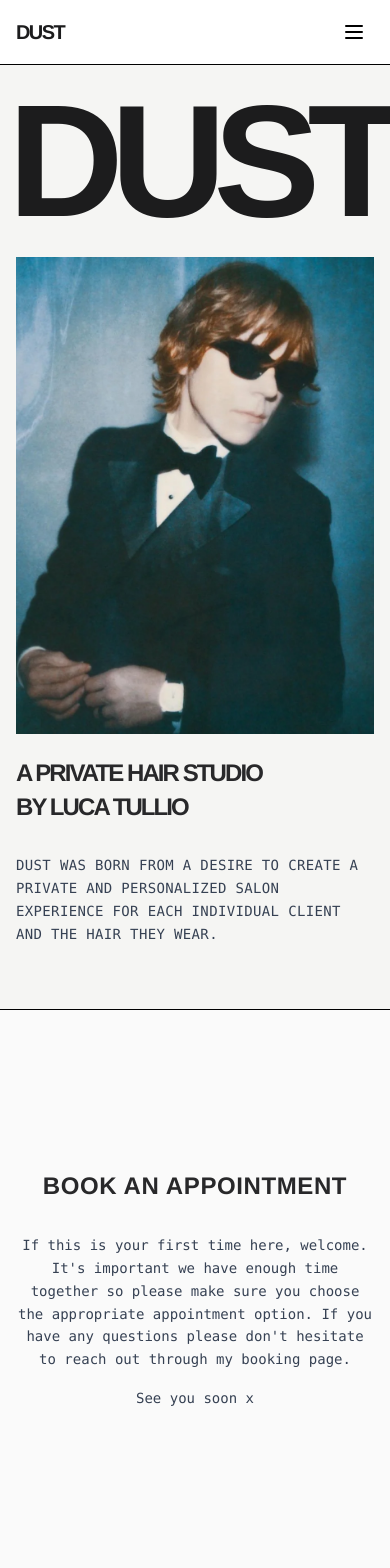
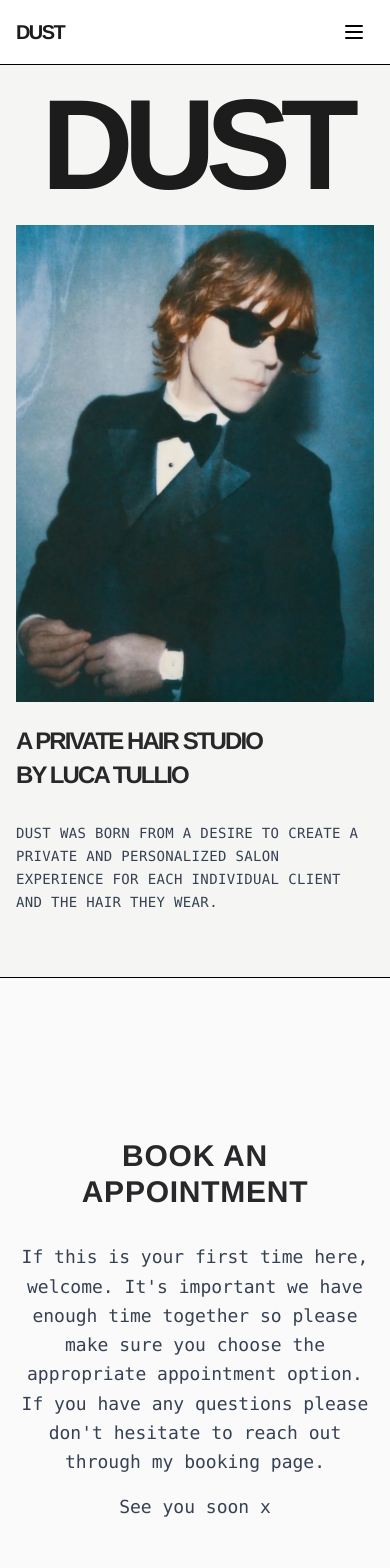
Before and after one commit to DUST-Hair-Studio/website, a Next.js app: page / in a window 390 px wide. Shown: the top 1568 px of the page. Built offline with nearby package versions, Linux system fonts and the light colour scheme; no server answers; the database is empty.

Commit message:
Fix DUST text overflow, reduce mobile sizes, and improve booking section typography

```diff
--- a/app/(customer)/book/page.tsx
+++ b/app/(customer)/book/page.tsx
@@ -617,7 +617,7 @@ function BookPageContent() {
                 <CardDescription>Choose your preferred date</CardDescription>
               </CardHeader>
               <CardContent className="p-0 relative">
-                <div className="w-full">
+                <div className="w-full pb-4">
                   <Calendar
                     mode="single"
                     selected={selectedDate}
--- a/app/page.tsx
+++ b/app/page.tsx
@@ -76,8 +76,8 @@ export default function Home() {
 
       <main>
         {/* DUST Title Section */}
-        <div className="w-full text-center pt-4 pb-2 px-2" style={{ backgroundColor: '#F5F5F3' }}>
-          <h1 className="dust-heading text-[10rem] xs:text-[12rem] sm:text-[14rem] md:text-[18rem] lg:text-[22rem] xl:text-[26rem] 2xl:text-[30rem] leading-none" style={{ color: '#1C1C1D', fontFamily: 'Pragmatica Extended, sans-serif' }}>
+        <div className="w-full text-center pt-4 pb-2 px-4 overflow-hidden" style={{ backgroundColor: '#F5F5F3' }}>
+          <h1 className="dust-heading text-[8rem] xs:text-[10rem] sm:text-[12rem] md:text-[16rem] lg:text-[20rem] xl:text-[24rem] 2xl:text-[28rem] leading-none" style={{ color: '#1C1C1D', fontFamily: 'Pragmatica Extended, sans-serif' }}>
             DUST
           </h1>
         </div>
@@ -155,15 +155,15 @@ export default function Home() {
         {/* Booking Section */}
         <div className="py-40" style={{ backgroundColor: '#FAFAFA' }}>
           <div className="max-w-4xl mx-auto px-4 sm:px-6 lg:px-8 text-center">
-            <h2 className="dust-heading text-2xl sm:text-3xl md:text-4xl lg:text-5xl mb-8 tracking-wide" style={{ color: 'var(--dust-black)' }}>
+            <h2 className="dust-heading text-3xl sm:text-3xl md:text-4xl lg:text-5xl mb-8 tracking-wide" style={{ color: 'var(--dust-black)' }}>
               BOOK AN APPOINTMENT
             </h2>
 
-            <p className="dust-mono text-sm sm:text-base text-gray-700 mb-4 max-w-2xl mx-auto leading-relaxed">
+            <p className="dust-mono text-lg sm:text-base text-gray-700 mb-4 max-w-2xl mx-auto leading-relaxed">
               If this is your first time here, welcome. It&apos;s important we have enough time together so please make sure you choose the appropriate appointment option. If you have any questions please don&apos;t hesitate to reach out through my booking page.
             </p>
 
-            <p className="dust-mono text-sm sm:text-base text-gray-700 mb-12 max-w-2xl mx-auto leading-relaxed">
+            <p className="dust-mono text-lg sm:text-base text-gray-700 mb-12 max-w-2xl mx-auto leading-relaxed">
               See you soon x
             </p>
 
@@ -316,7 +316,7 @@ export default function Home() {
 
             {/* Bottom Logo */}
             <div className="text-center overflow-hidden">
-              <div className="dust-heading text-[10rem] xs:text-[12rem] sm:text-[14rem] md:text-[18rem] lg:text-[22rem] xl:text-[26rem] 2xl:text-[30rem] leading-none" style={{ color: '#FAFAFA', fontFamily: 'Pragmatica Extended, sans-serif' }}>
+              <div className="dust-heading text-[8rem] xs:text-[10rem] sm:text-[12rem] md:text-[16rem] lg:text-[20rem] xl:text-[24rem] 2xl:text-[28rem] leading-none" style={{ color: '#FAFAFA', fontFamily: 'Pragmatica Extended, sans-serif' }}>
                 DUST
               </div>
             </div>
```
